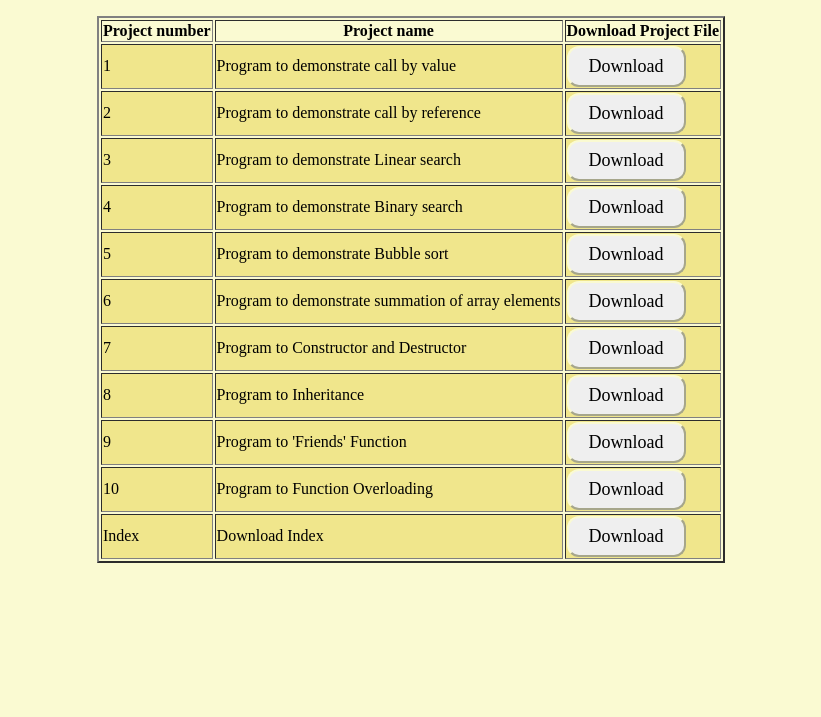
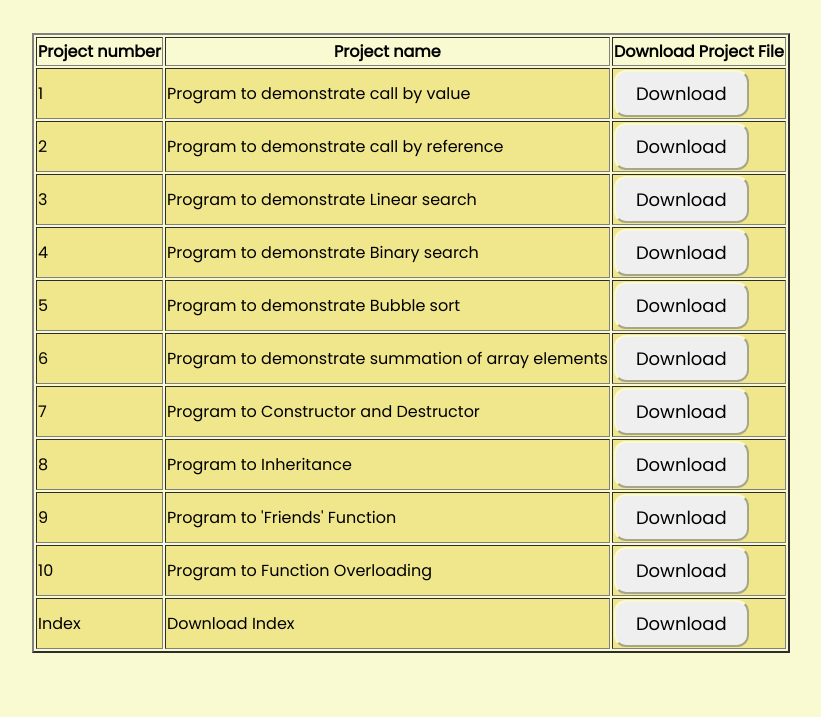
Before and after one commit to gaurang2711/CppProjects, a plain HTML site: page index.html in a window 1280 px wide. Shown: the part 83-800 px from the top of the page, without its empty margins (229-1050 px from the left). Drawn offline with Linux system fonts and the light colour scheme.

Commit message:
index.html

```diff
--- a/index.html
+++ b/index.html
@@ -5,6 +5,7 @@
     <meta name="viewport" content="width=device-width, initial-scale=1.0">
     <title>CPP PROJECTS</title>
     <style>
+        @import url('https://fonts.googleapis.com/css2?family=Poppins:wght@300;400&display=swap');
         body{
             font-family: Poppins;
             background-color: lightgoldenrodyellow;
```
